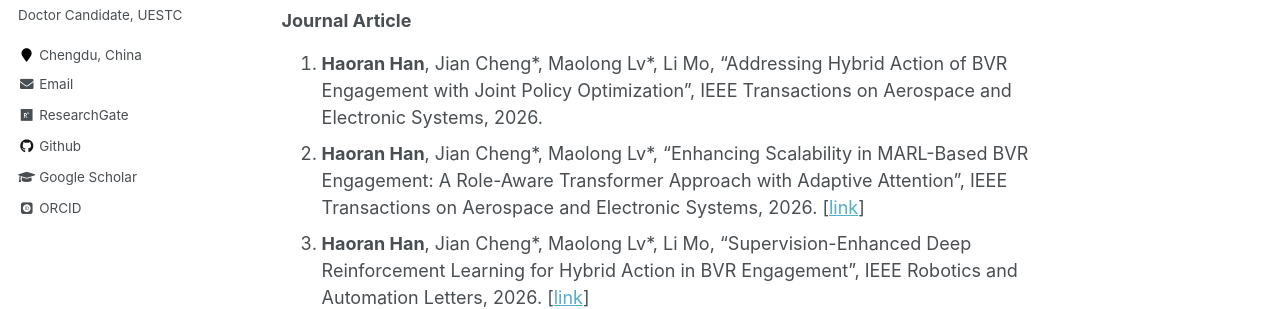
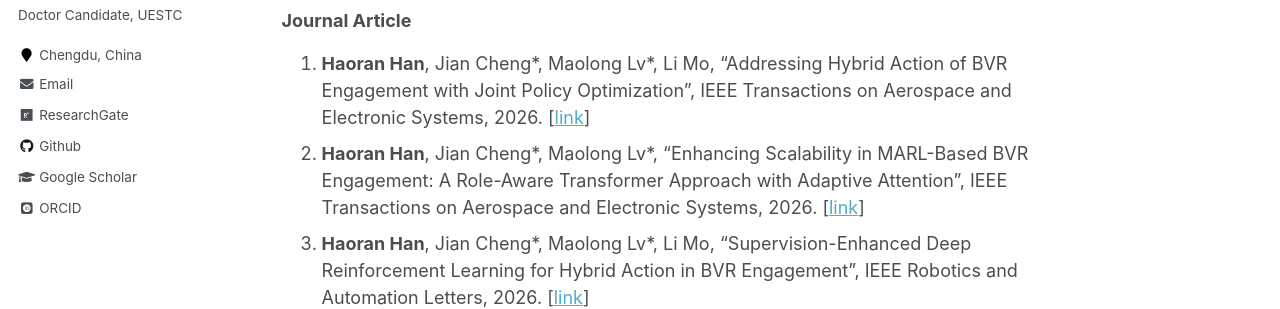
Before and after one commit to Han-Adam/Han-Adam.github.io, a Jekyll site: the page built from _pages/about.md, in a window 1280 px wide and 900 px high, scrolled down 657 px. Shown: the part 207-516 px from the top of the window. Built offline with Jekyll 4.4.1, drawn with Linux system fonts in a browser that asks for light colours; some web fonts are replaced.

Commit message:
Update about.md

```diff
--- a/_pages/about.md
+++ b/_pages/about.md
@@ -23,7 +23,7 @@ I am chasing my PHD at School of Information and Communication Engineering, Univ
 ## Publication
 \# represents equal contribution, * represents corresponding author.
 ### Journal Article
-1. **Haoran Han**, Jian Cheng\*, Maolong Lv\*, Li Mo, "Addressing Hybrid Action of BVR Engagement with Joint Policy Optimization", IEEE Transactions on Aerospace and Electronic Systems, 2026.
+1. **Haoran Han**, Jian Cheng\*, Maolong Lv\*, Li Mo, "Addressing Hybrid Action of BVR Engagement with Joint Policy Optimization", IEEE Transactions on Aerospace and Electronic Systems, 2026. [[link](https://ieeexplore.ieee.org/document/11681513)]
 2. **Haoran Han**, Jian Cheng\*, Maolong Lv\*, "Enhancing Scalability in MARL-Based BVR Engagement: A Role-Aware Transformer Approach with Adaptive Attention", IEEE Transactions on Aerospace and Electronic Systems, 2026. [[link](https://ieeexplore.ieee.org/document/11547853)]
 3. **Haoran Han**, Jian Cheng\*, Maolong Lv\*, Li Mo, "Supervision-Enhanced Deep Reinforcement Learning for Hybrid Action in BVR Engagement",  IEEE Robotics and Automation Letters, 2026. [[link](https://ieeexplore.ieee.org/document/11282447)]
 4. **Haoran Han**, Jian Cheng\*, Maolong Lv\*, Haibin Duan, "Augmenting the Robustness of Tactical Maneuver Decision-Making in Unmanned Aerial Combat Vehicles during Dogfights via Prioritized Population Play with Diversified Partners",  IEEE Transactions on Aerospace and Electronic Systems, 2025. [[link](https://ieeexplore.ieee.org/document/11029037)]
```
